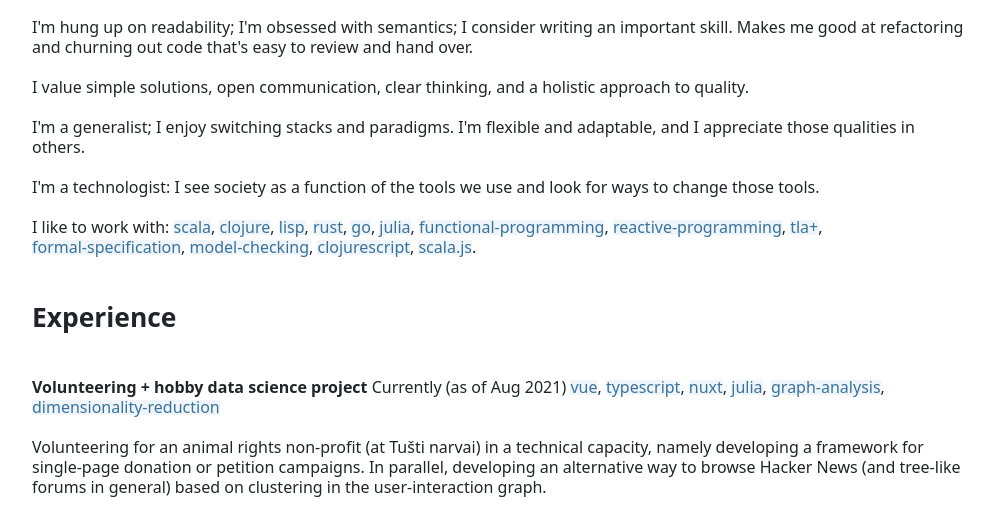
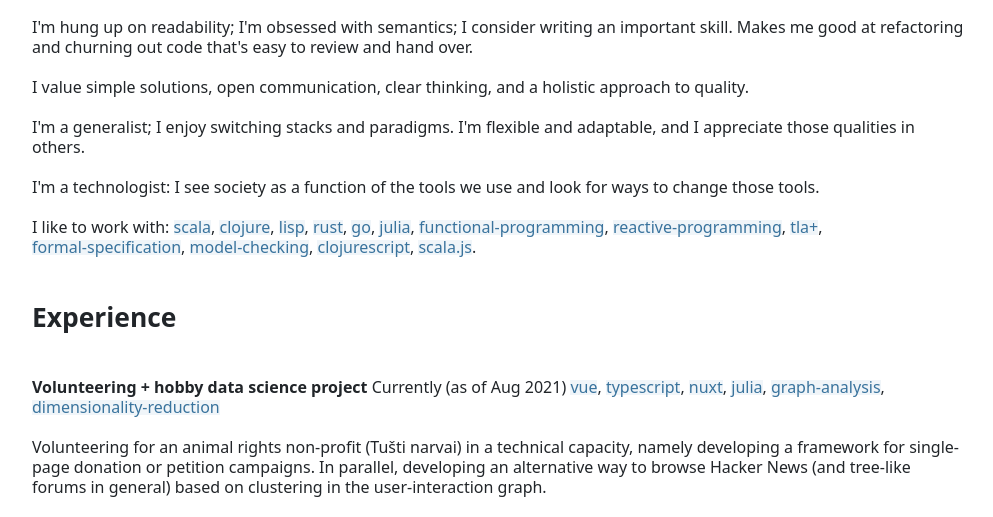
Before and after one commit to dmos62/resume, a plain HTML site: page index.html in a window 1280 px wide. Shown: the part 283-800 px from the top of the page, without its empty margins (140-1133 px from the left). Drawn offline with nearby package versions, Linux system fonts and the light colour scheme.

Commit message:
Deploying to gh-pages from @ dmos62/resume@3337f9ec32b51925b4342d5724c99b3c376a5695 🚀

```diff
--- a/index.html
+++ b/index.html
@@ -286,7 +286,7 @@
                   </nobr>
               </div>
               <p>
-                Volunteering for an animal rights non-profit (at Tušti narvai) in a technical capacity, namely developing a framework for single-page donation or petition campaigns. In parallel, developing an alternative way to browse Hacker News (and tree-like forums in general) based on clustering in the user-interaction graph.
+                Volunteering for an animal rights non-profit (Tušti narvai) in a technical capacity, namely developing a framework for single-page donation or petition campaigns. In parallel, developing an alternative way to browse Hacker News (and tree-like forums in general) based on clustering in the user-interaction graph.
               </p>
             </li>
             <li>
```
